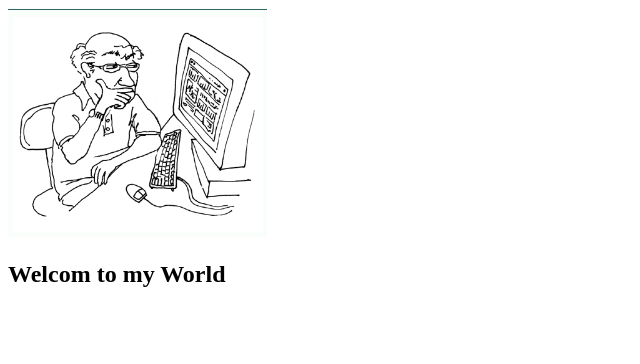
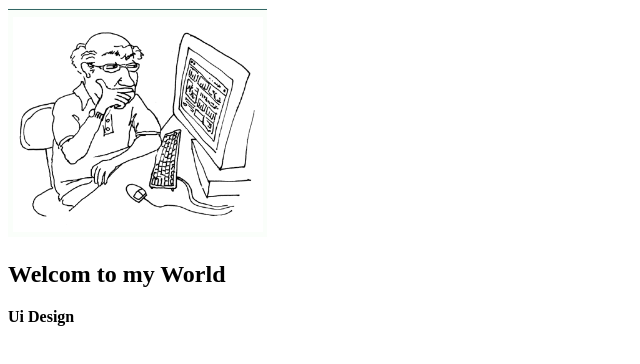
Before and after one commit to DoubleBell/testGit, a plain HTML site: page Index.html in a window 1280 px wide. Shown: the full height of the page, 0-640 px from the left. Drawn offline with Linux system fonts and the light colour scheme.

Commit message:
Add UI Text

```diff
--- a/Index.html
+++ b/Index.html
@@ -8,4 +8,5 @@
 <body>
     <img src="2.png" />
     <h2> Welcom to my World</h2>
+    <b>Ui Design</b>
 </body>
```
